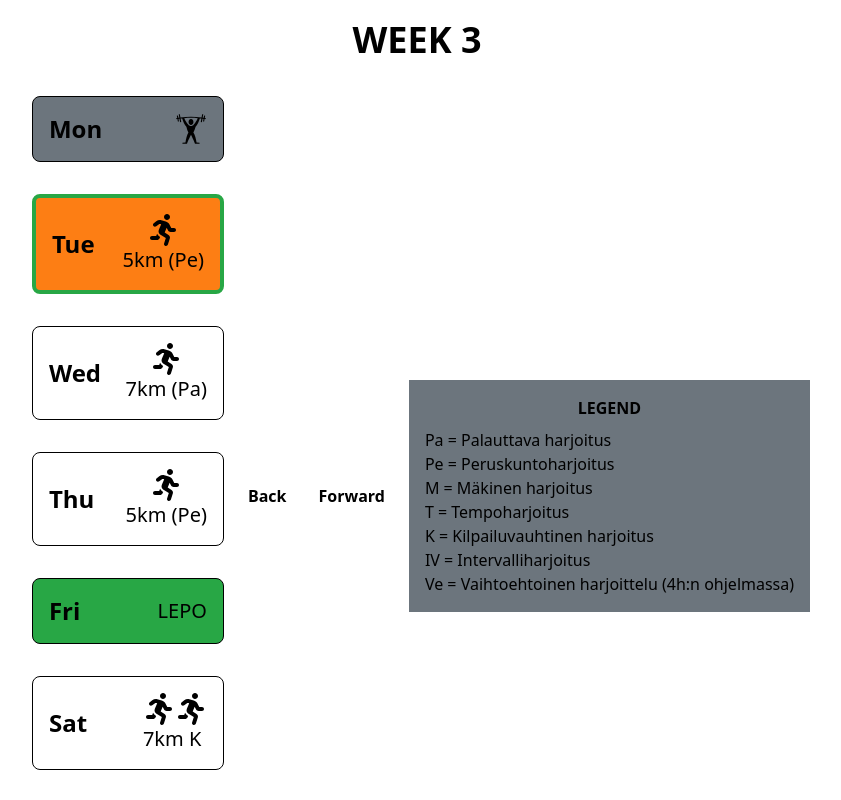
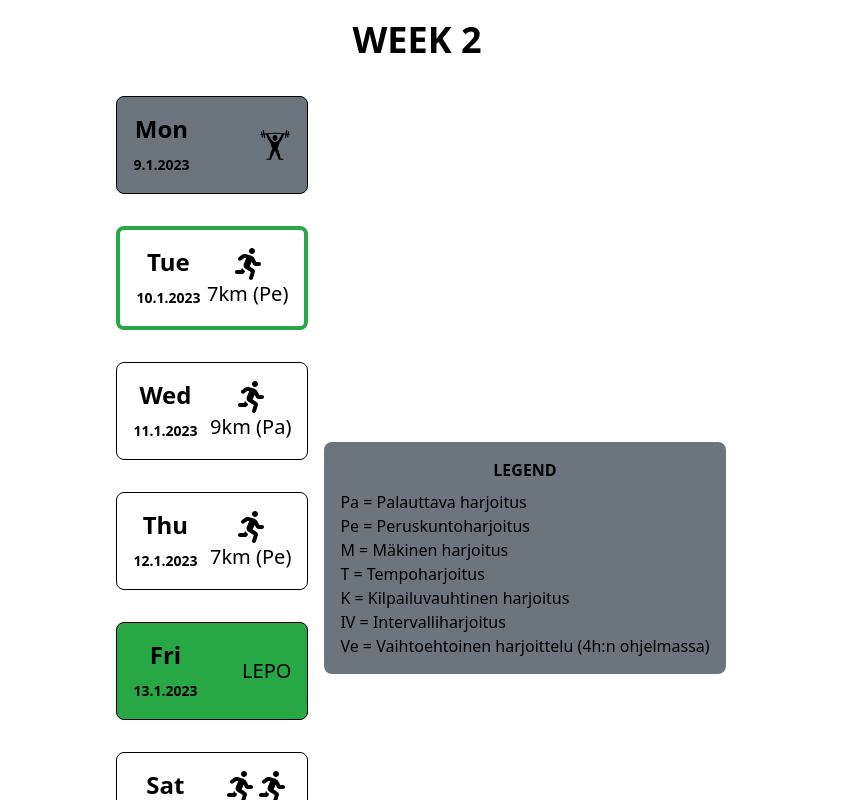
Before and after one commit to ismailhozza/tfm, a React (Vite) app: page / in a window 1280 px wide. Both pictures are taken after a click on the button "Forward". Shown: the top 800 px of the page, without its empty margins (223-1064 px from the left). Built offline with nearby package versions, Linux system fonts and the light colour scheme.

Commit message:
fix: fix date

```diff
--- a/src/App.tsx
+++ b/src/App.tsx
@@ -74,25 +74,44 @@ function getDayName(dayNumber: string) {
 const BackAndForwardControls = ({ weekNumber, setWeekNumber }: { weekNumber: number; setWeekNumber: (weekNumber: number) => void }) => {
   return (
     <div className="flex flex-row justify-between">
-      <button
+      { (weekNumber > 1) && <button
         className="bg-blue-500 hover:bg-blue-700 text-white font-bold py-2 px-4 rounded"
         onClick={() => {
           setWeekNumber(weekNumber - 1);
         }}
       >
         Back
-      </button>
-      <button
+      </button>}
+      {(weekNumber < 51) && <button
         className="bg-blue-500 hover:bg-blue-700 text-white font-bold py-2 px-4 rounded"
         onClick={() => {
-          setWeekNumber((weekNumber + 1) % 52 + 1);
+          setWeekNumber(weekNumber + 1);
         }}
       >
         Forward
-      </button>
+      </button>}
     </div>
   );
 };
+
+function getDate(weekNumber: number, dayNumber: number) {
+  // valid week numbers are 1-52
+  if (weekNumber < 1 || weekNumber > 52) {
+    return null;
+  }
+  if (dayNumber < 0 || dayNumber > 6) {
+    return null;
+  }
+
+  const year = new Date().getFullYear();
+  const date = new Date(year, 0, 1 + (weekNumber - 1) * 7);
+  const day = date.getDay();
+  const diff = date.getDate() - day + dayNumber;
+
+  // return dd.mm.yyyy format
+  return new Date(date.setDate(diff)).toLocaleDateString("fi-FI");
+}
+
 
 function App() {
   const [weekNumber, setWeekNumber] = useState(getWeekNumber(new Date())[1]);
@@ -126,7 +145,7 @@ function App() {
     const isMon = dayNumber === "1";
 
     const isCurrentDay = dayNumber === new Date().getDay().toString();
-    const currentDayHighlight = isCurrentDay ? "bg-warning" : "";
+    const currentDayHighlight = isCurrentDay ? "border-success" : "";
 
     const dayStyle = clsx(
       "flex justify-between items-center mx-2 my-4 border p-4 rounded-lg w-48 h-30",
@@ -142,7 +161,10 @@ function App() {
 
     return (
       <div className={dayStyle}>
-        <div className="text-2xl font-bold">{getDayName(dayNumber)}</div>
+        <div className="text-2xl font-bold text-center">
+          {getDayName(dayNumber)} <br />
+          <span className="text-sm">{getDate(Number(weekNumber), Number(dayNumber))}</span>
+        </div>
         <div className="flex flex-col text-xl">
           <div className="text-center inline-block">
             {isRest && "LEPO"}
@@ -162,13 +184,13 @@ function App() {
         Week {weekNumber} {isCurrentWeek && <span className="text-sm">(Current week)</span>}
       </div>
       <div className="flex items-center flex-col md:flex-row">
-        <div>
+        <div className="flex flex-col">
           <div className="flex flex-col justify-center items-center flex-wrap">
             {SevenDaysPlan}
           </div>
+          <BackAndForwardControls weekNumber={weekNumber} setWeekNumber={setWeekNumber} />
         </div>
-        <BackAndForwardControls weekNumber={weekNumber} setWeekNumber={setWeekNumber} />
-        <div className="bg-secondary ml-2 p-4">
+        <div className="bg-secondary ml-2 p-4 rounded-lg">
           <p className="text-center mb-2 text-md font-bold">LEGEND</p>
           <p>
             Pa = Palauttava harjoitus<br />
```
